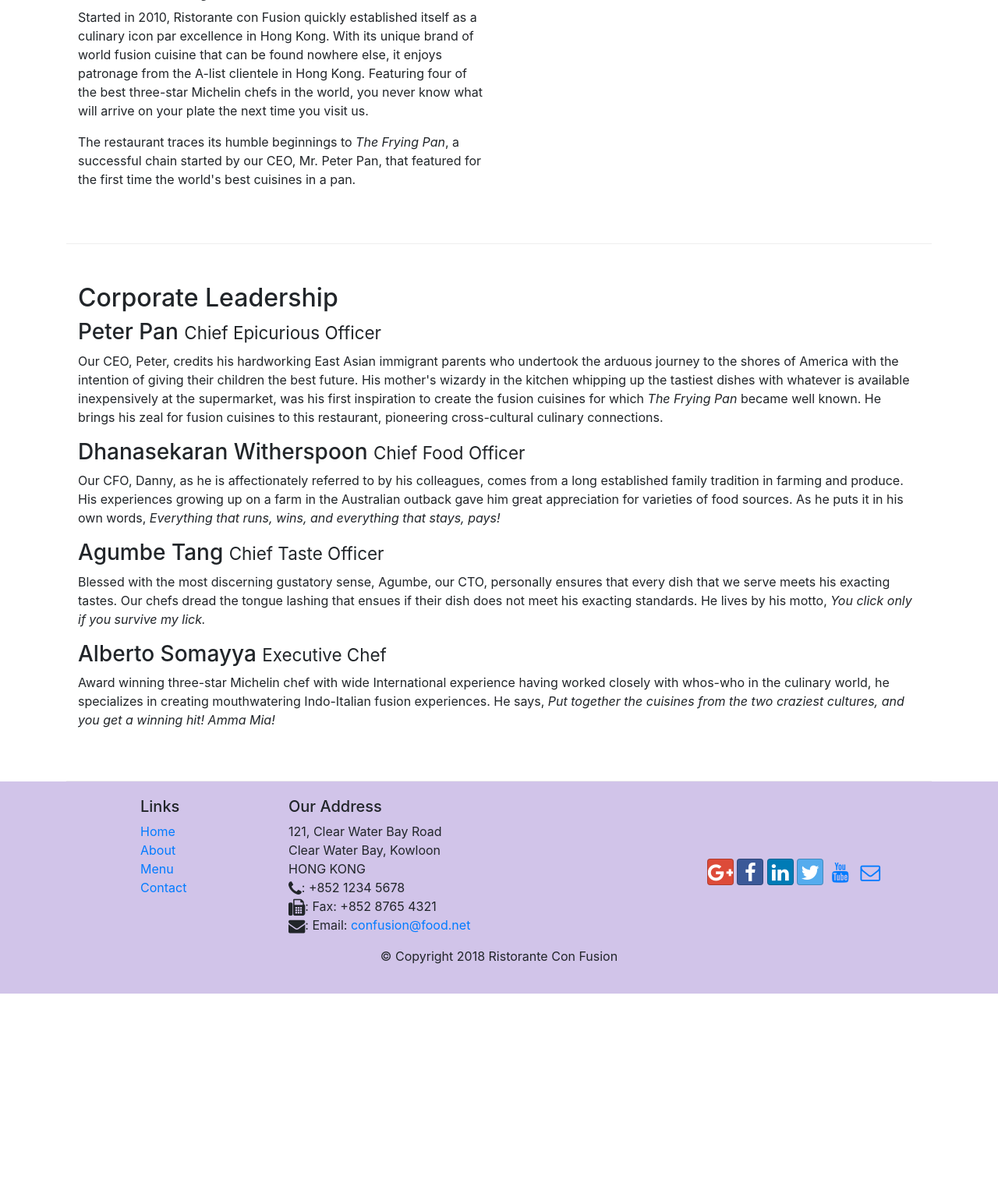
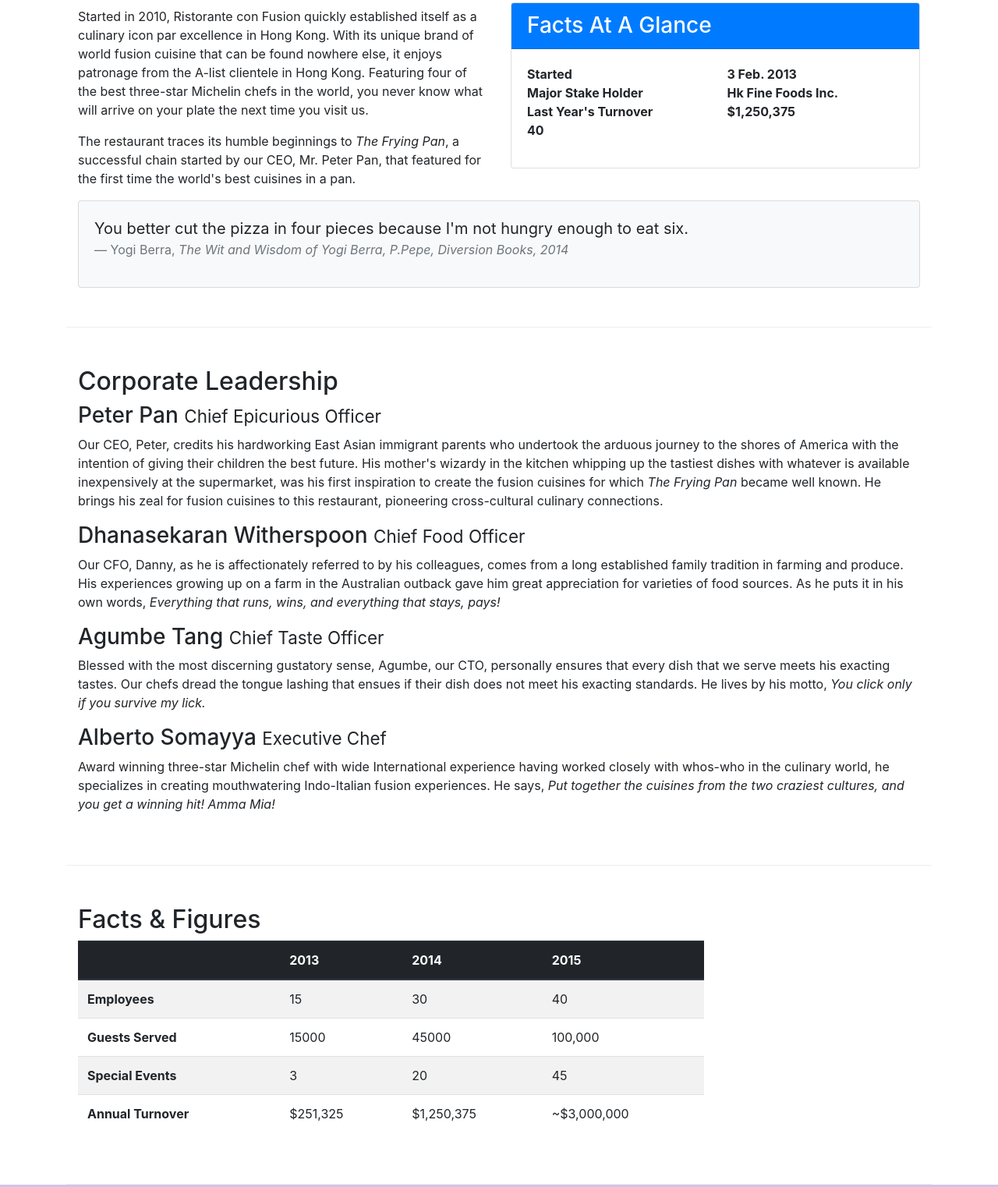
Before and after one commit to Fabio012119/Front-End_Web_UI_Frameworks_and_Tools-Bootstrap_4, a website: page aboutus.html in a window 1280 px wide. Shown: the part 552-2074 px from the top of the page at 78% size. Before the commit the page ends 1826 px from the top, so only its background shows below. Drawn offline with nearby package versions, Linux system fonts and the light colour scheme.

Commit message:
Tables and Cards

```diff
--- a/aboutus.html
+++ b/aboutus.html
@@ -65,7 +65,35 @@
                 <p>Started in 2010, Ristorante con Fusion quickly established itself as a culinary icon par excellence in Hong Kong. With its unique brand of world fusion cuisine that can be found nowhere else, it enjoys patronage from the A-list clientele in Hong Kong.  Featuring four of the best three-star Michelin chefs in the world, you never know what will arrive on your plate the next time you visit us.</p>
                 <p>The restaurant traces its humble beginnings to <em>The Frying Pan</em>, a successful chain started by our CEO, Mr. Peter Pan, that featured for the first time the world's best cuisines in a pan.</p>
             </div>
-            <div class="container">
+            <div class="col-sm">
+                <div class="card">
+                    <h3 class="card-header bg-primary text-white">Facts At A Glance</h3>
+                    <div class="card-body">
+                        <dl class="row">
+                            <dt class="col-6">Started</dt>
+                            <dt class="col-6">3 Feb. 2013</dt>
+                            <dt class="col-6">Major Stake Holder</dt>
+                            <dt class="col-6">Hk Fine Foods Inc.</dt>
+                            <dt class="col-6">Last Year's Turnover</dt>
+                            <dt class="col-6">$1,250,375</dt>
+                            <dt class="col-6">40</dt>
+                        </dl>
+                    </div>
+                </div>
+            </div>
+            <div class="col-12">
+                <div class="card card-body bg-light">
+                    <blockquote class="blockquote">
+                        <p class="mb-0">
+                            You better cut the pizza in four pieces because I'm not hungry enough to eat six.
+                        </p>
+                        <footer class="blockquote-footer">Yogi Berra,
+                            <cite class="Source Title">The Wit and Wisdom of
+                                Yogi Berra, P.Pepe, Diversion Books, 2014
+                            </cite>
+                        </footer>
+                    </blockquote>
+                </div>
             </div>
         </div>
 
@@ -83,7 +111,52 @@
                 <p class="d-none d-sm-block">Award winning three-star Michelin chef with wide International experience having worked closely with whos-who in the culinary world, he specializes in creating mouthwatering Indo-Italian fusion experiences. He says, <em>Put together the cuisines from the two craziest cultures, and you get a winning hit! Amma Mia!</em></p>
             </div>
        </div>
+        <div class="row row-content">
+            <div class="col-12 col-sm-9">
+                <h2>Facts &amp; Figures</h2>
+                <div class="table-responsive">
+                    <table class="table table-striped">
+                        <thead class="thead-dark">
+                            <tr>
+                                <th>&nbsp;</th>
+                                <th>2013</th>
+                                <th>2014</th>
+                                <th>2015</th>
+                            </tr>
+                        </thead>
+                        <tbody>
+                            <tr>
+                                <th>Employees</th>
+                                <td>15</td>
+                                <td>30</td>
+                                <td>40</td>
+                            </tr>
+                            <tr>
+                                <th>Guests Served</th>
+                                <td>15000</td>
+                                <td>45000</td>
+                                <td>100,000</td>
+                            </tr>
+                            <tr>
+                                <th>Special Events</th>
+                                <td>3</td>
+                                <td>20</td>
+                                <td>45</td>
+                            </tr>
+                            <tr>
+                                <th>Annual Turnover</th>
+                                <td>$251,325</td>
+                                <td>$1,250,375</td>
+                                <td>~$3,000,000</td>
+                            </tr>
+                        </tbody>
+                    </table>
+                </div>
+            </div>
+            <div class="col-12 col-sm-3">
 
+            </div>
+        </div>
     </div>
 
     <footer class="footer">
```
